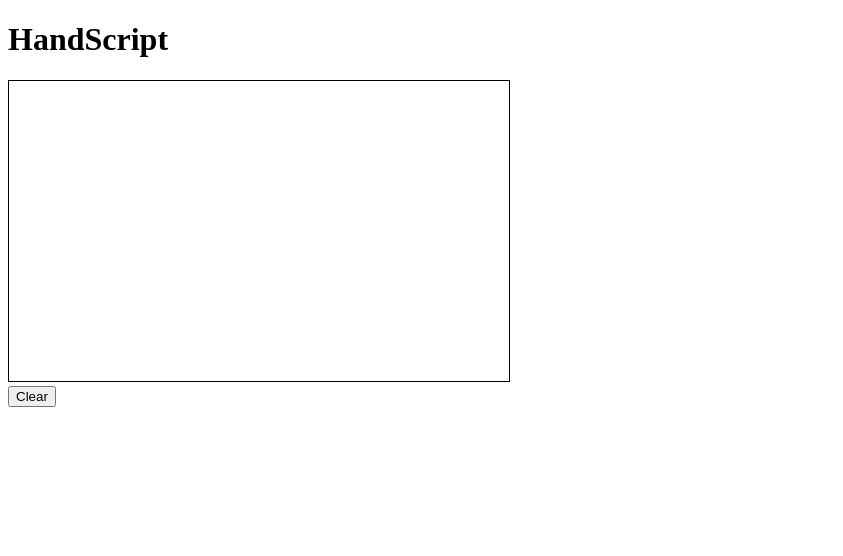
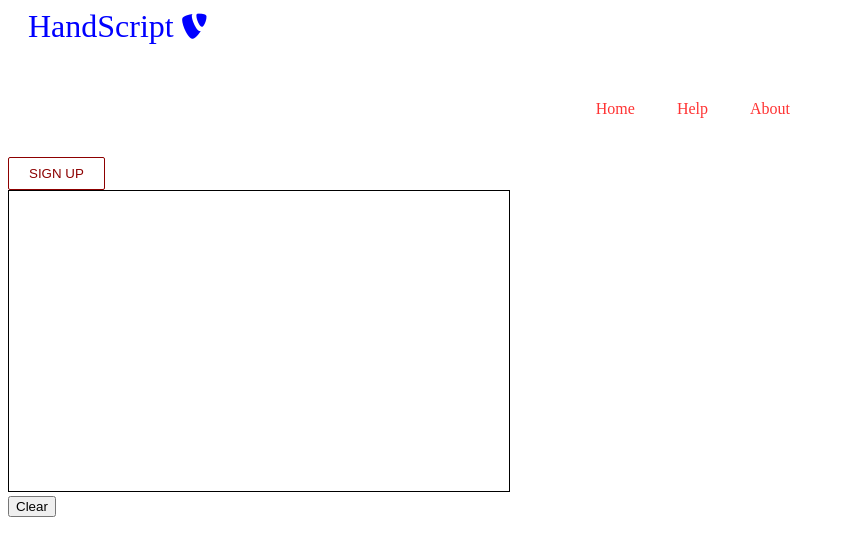
Before and after one commit to RicardoTlatelpa/HandScript, a React (Create React App) app: page / in a window 1280 px wide. Shown: the top 556 px of the page, without its empty margins (0-843 px from the left). Built offline with nearby package versions, Linux system fonts and the light colour scheme.

Commit message:
Front-End by Alex kewk

```diff
--- a/package.json
+++ b/package.json
@@ -8,6 +8,7 @@
     "@testing-library/user-event": "^13.5.0",
     "react": "^18.2.0",
     "react-dom": "^18.2.0",
+    "react-router-dom": "^6.14.0",
     "react-scripts": "5.0.1",
     "web-vitals": "^2.1.4"
   },
--- a/public/index.html
+++ b/public/index.html
@@ -10,6 +10,14 @@
       content="Web site created using create-react-app"
     />
     <link rel="apple-touch-icon" href="%PUBLIC_URL%/logo192.png" />
+
+    <link
+    href="https://fonts.googleapis.com/css2?family=PT+Sans:wght@700&display=swap"
+    rel="stylesheet"
+  />
+
+    <script src="https://kit.fontawesome.com/192370f6a3.js" crossorigin="anonymous"></script>
+
     <!--
       manifest.json provides metadata used when your web app is installed on a
       user's mobile device or desktop. See https://developers.google.com/web/fundamentals/web-app-manifest/
--- /dev/null
+++ b/src/App.css
@@ -0,0 +1,44 @@
+* {
+    box-sizing: border-box;
+    margin: 0;
+    padding: 0;
+    font-family: 'PT Sans', sans-serif;
+  }
+
+  .home,
+  .services,
+  .products,
+  .sign-up {
+    display: flex;
+    height: 90vh;
+    align-items: center;
+    justify-content: center;
+    font-size: 3rem;
+  }
+
+  .services {
+    background-image: url('/images/img-2.jpg');
+    background-position: center;
+    background-size: cover;
+    background-repeat: no-repeat;
+    color: #fff;
+    font-size: 100px;
+  }
+
+  .products {
+    background-image: url('/images/img-1.jpg');
+    background-position: center;
+    background-size: fill;
+    background-repeat: no-repeat;
+    color: #fff;
+    font-size: 100px;
+  }
+
+  .sign-up {
+    background-image: url('/images/img-8.jpg');
+    background-position: center;
+    background-size: cover;
+    background-repeat: no-repeat;
+    color: #fff;
+    font-size: 100px;
+  }
--- a/src/App.js
+++ b/src/App.js
@@ -1,11 +1,18 @@
 import React, { useState } from 'react';
 import Canvas from './Canvas';
 import ClearButton from './ClearButton';
+import Navbar from './components/Navbar';
+import { BrowserRouter as Router, Routes, Route, Link} from 'react-router-dom';
 
 const App = () => {
     return(
         <>
-        <h1> HandScript </h1>
+        <Router>
+            <Navbar />
+            <Routes>
+                <Route path ="/home" element ={<home/>} />
+            </Routes>
+        </Router>
         <Canvas />
         </>
     )
--- /dev/null
+++ b/src/components/Button.css
@@ -0,0 +1,41 @@
+:root {
+    --primary: #8D0000;
+}
+
+.btn {
+    padding: 8px 20px;
+    border-radius: 2px;
+    outline: none;
+    border: none;
+    cursor: pointer;
+}
+
+.btn--primary {
+    background-color: var(--primary);
+    color: #242424;
+    border: 1px solid var(--primary);
+}
+
+.btn--outline {
+    background-color: transparent;
+    color: #8D0000;
+    padding: 8px 20px;
+    border: 1px solid var(--primary);
+    transition: all 0.3s ease-out;
+}
+
+.btn-medium {
+    padding: 8px 20px;
+    font-size: 20px;
+}
+
+.btn--large {
+    padding: 12px 26px;
+    font-size: 20px;
+}
+
+.btn-medium:hover, .btn--large:hover {
+    background: #8D0000;
+    color: #242424;
+    transition: all 0.3s ease-out;
+}
--- /dev/null
+++ b/src/components/Button.js
@@ -0,0 +1,22 @@
+import React from 'react';
+import './Button.css'
+import {Link} from 'react-router-dom';
+const STYLES =['btn--primary', 'btn--outline']
+const SIZES =['btn--medium', 'btn--large']
+export const Button = ({children, type, onClick, buttonStyle, buttonSize}) => {
+    const checkButtonStyle = STYLES.includes(buttonStyle) ? buttonStyle
+    : STYLES[0];
+    const checkButtonSize = SIZES.includes(buttonSize) ? buttonSize : SIZES[0]
+
+    return (
+        <Link to ='/sign-up' className='btn-mobile'>
+            <button
+            className ={`btn ${checkButtonStyle} ${checkButtonSize}`}
+            onClick ={onClick}
+            type={type}
+            >
+                {children}
+            </button>
+        </Link>
+    )
+};
--- /dev/null
+++ b/src/components/Navbar.css
@@ -0,0 +1,158 @@
+.navbar {
+    background: linear-gradient(90deg, rgb(28, 27, 27) 0%, rgb(26, 23, 23) 100%);
+    height: 80px;
+    display: flex;
+    justify-content: center;
+    align-items: center;
+    font-size: 1.2rem;
+    position: sticky;
+    top: 0;
+    z-index: 999;
+  }
+
+  .navbar-container {
+    display: flex;
+    justify-content: center;
+    align-items: center;
+    height: 80px;
+    max-width: 1500px;
+  }
+
+  .navbar-logo {
+    color: #0000FF;
+    justify-self: start;
+    margin-left: 20px;
+    cursor: pointer;
+    text-decoration: none;
+    font-size: 2rem;
+    display: flex;
+    align-items: center;
+  }
+
+  .fa-typo3 {
+    margin-left: 0.5rem;
+    font-size: 1.8rem;
+  }
+
+  .nav-menu {
+    display: grid;
+    grid-template-columns: repeat(4, auto);
+    grid-gap: 10px;
+    list-style: none;
+    text-align: center;
+    width: 60vw;
+    justify-content: end;
+    margin-right: 2rem;
+  }
+
+  .nav-item {
+    height: 80px;
+  }
+
+  .nav-links {
+    color: #FF3333;
+    display: flex;
+    align-items: center;
+    text-decoration: none;
+    padding: 0.5rem 1rem;
+    height: 100%;
+  }
+
+  .nav-links:hover {
+    border-bottom: 4px solid #0000FF;
+    transition: all 0.2s ease-out;
+  }
+
+  .fa-bars {
+    color: #000000;
+  }
+
+  .nav-links-mobile {
+    display: none;
+  }
+
+  .menu-icon {
+    display: none;
+  }
+
+  @media screen and (max-width: 960px) {
+    .NavbarItems {
+      position: relative;
+    }
+
+    .nav-menu {
+      display: flex;
+      flex-direction: column;
+      width: 100%;
+      height: 90vh;
+      position: absolute;
+      top: 80px;
+      left: -100%;
+      opacity: 1;
+      transition: all 0.5s ease;
+    }
+
+    .nav-menu.active {
+      background: #242222;
+      left: 0;
+      opacity: 1;
+      transition: all 0.5s ease;
+      z-index: 1;
+    }
+
+    .nav-links {
+      text-align: center;
+      padding: 2rem;
+      width: 100%;
+      display: table;
+    }
+
+    .nav-links:hover {
+      background-color: #00FF00;
+      color: #242424;
+      border-radius: 0;
+    }
+
+    .navbar-logo {
+      position: absolute;
+      top: 0;
+      left: 0;
+      transform: translate(25%, 50%);
+    }
+
+    .menu-icon {
+      display: block;
+      position: absolute;
+      top: 0;
+      right: 0;
+      transform: translate(-100%, 60%);
+      font-size: 1.8rem;
+      cursor: pointer;
+    }
+
+    .fa-times {
+      color: #FF3333;
+      font-size: 2rem;
+    }
+
+    .nav-links-mobile {
+      display: block;
+      text-align: center;
+      margin: 2rem auto;
+      border-radius: 4px;
+      width: 80%;
+      text-decoration: none;
+      font-size: 1.5rem;
+      background-color: transparent;
+      color: #0000FF;
+      padding: 14px 20px;
+      border: 1px solid #000000;
+      transition: all 0.3s ease-out;
+    }
+
+    .nav-links-mobile:hover {
+      background: #000000;
+      color: #242424;
+      transition: 250ms;
+    }
+  }
--- /dev/null
+++ b/src/components/Navbar.js
@@ -0,0 +1,57 @@
+import React, {useState} from 'react'
+import { Link } from 'react-router-dom'
+import './Navbar.css';
+import {Button} from './Button';
+
+function Navbar() {
+    const [click, setClick] = useState(false);
+    const [button, setButton] = useState(true);
+
+    const handleClick = () => setClick(!click);
+    const closeMobileMenu =() => setClick(false);
+
+    const showButton = () => {
+        if (window.innerWidth <= 960) {
+            setButton(false);
+        } else {
+            setButton(true);
+        }
+    };
+
+    window.addEventListener('resize', showButton);
+
+  return (
+    <>
+        <nav classname = "navbar">
+            <div classNamev = "navbar-container">
+             <Link to ="/" className = "navbar-logo">
+                HandScript <i className='fab fa-typo3'/>
+             </Link>
+             <div className = 'menu-icon' onClick={handleClick}>
+                <i className = {click ? 'fas fa-times' : 'fas fa-bars'} />
+             </div>
+             <ul className={click ? 'nav-menu active' : 'nav-menu'}>
+                <li className = 'nav-item'>
+                    <Link to='/home' className = 'nav-links' onClick={closeMobileMenu}>
+                        Home
+                    </Link>
+                </li>
+                <li className = 'nav-item'>
+                    <Link to='/contactUs' className = 'nav-links' onClick={closeMobileMenu}>
+                        Help
+                    </Link>
+                </li>
+                <li className = 'nav-item'>
+                    <Link to='/about' className = 'nav-links' onClick={closeMobileMenu}>
+                        About
+                    </Link>
+                </li>
+             </ul>
+             {button && <Button buttonStyle = 'btn--outline'> SIGN UP</Button>}
+            </div>
+        </nav>
+    </>
+  )
+}
+
+export default Navbar
```
Also changed, not shown: 1 other file (tests, documents, lock files or other folders).
